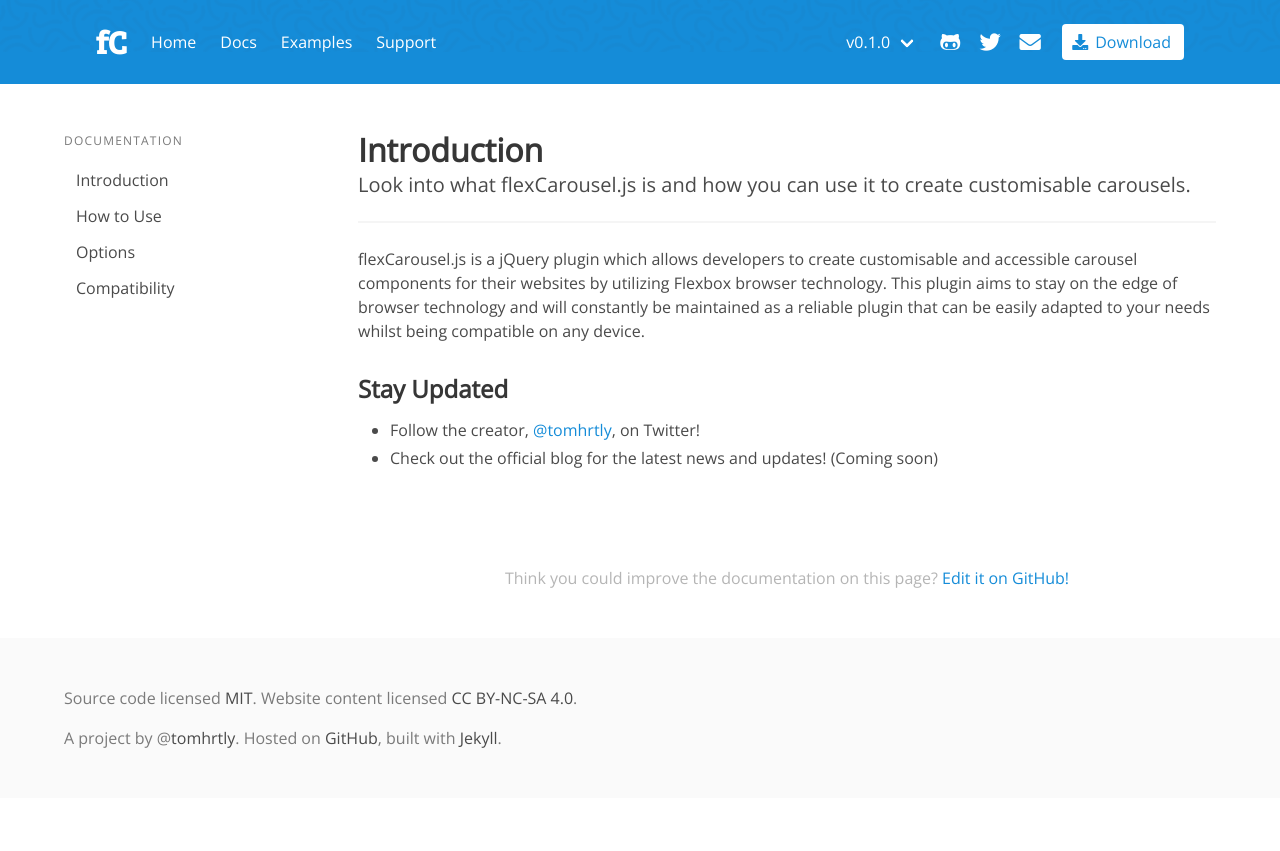
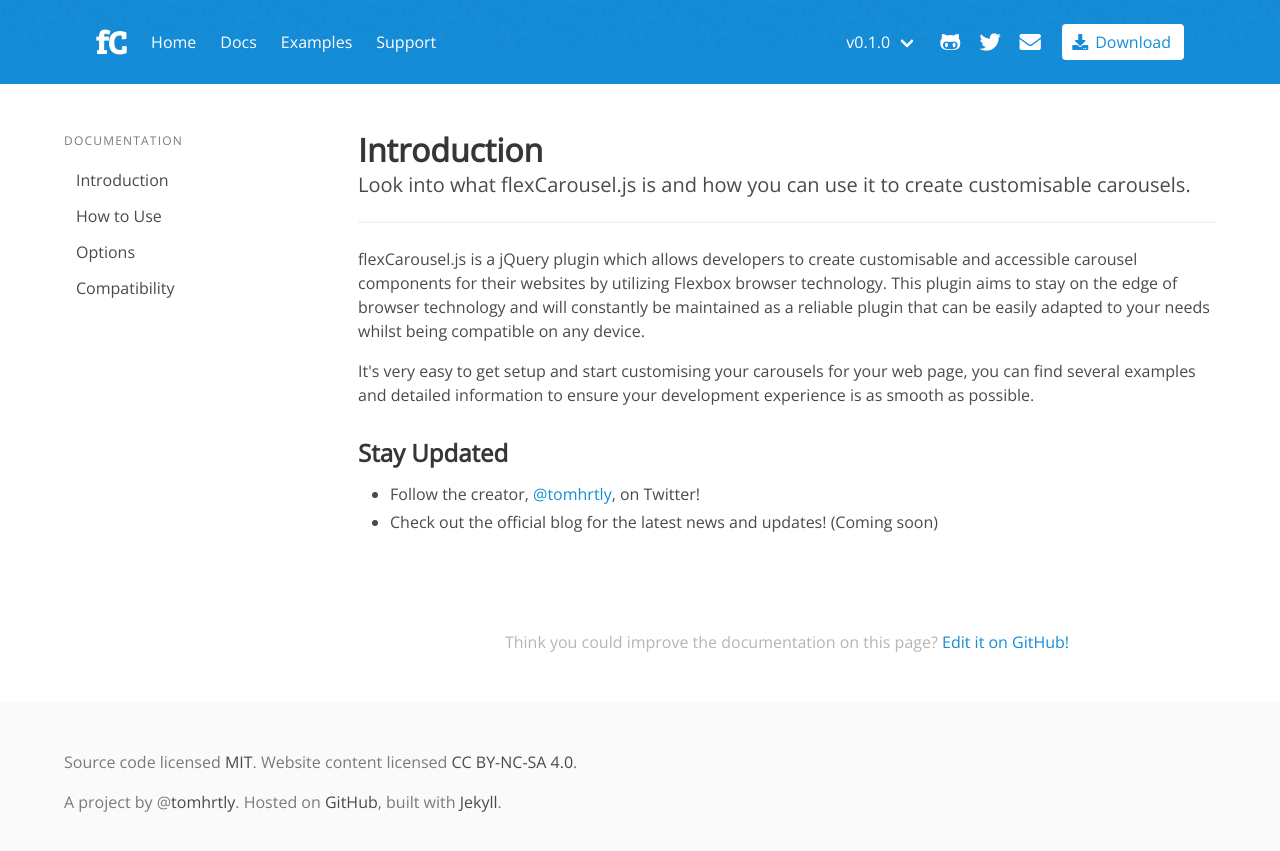
Before and after one commit to tomhrtly/flexCarousel.js, a Jekyll site: the page built from docs/docs/0.1.0/introduction.html, in a window 1280 px wide. Shown: the top 851 px of the page. Built offline with Jekyll 4.4.1, drawn with Linux system fonts in a browser that asks for light colours; nearby versions of some CDN libraries.

Commit message:
Add more detail

```diff
--- a/docs/docs/0.1.0/introduction.html
+++ b/docs/docs/0.1.0/introduction.html
@@ -8,6 +8,7 @@ redirect_from:
 ---
 
 <p>flexCarousel.js is a jQuery plugin which allows developers to create customisable and accessible carousel components for their websites by utilizing Flexbox browser technology. This plugin aims to stay on the edge of browser technology and will constantly be maintained as a reliable plugin that can be easily adapted to your needs whilst being compatible on any device.</p>
+<p>It's very easy to get setup and start customising your carousels for your web page, you can find several examples and detailed information to ensure your development experience is as smooth as possible.</p>
 <h3>Stay Updated</h3>
 <ul>
   <li>Follow the creator, <a href="{{ site.twitter }}">@tomhrtly</a>, on Twitter!</li>
```
